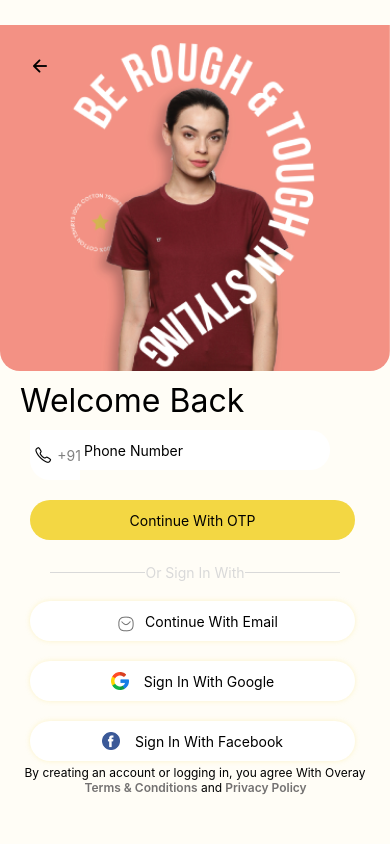
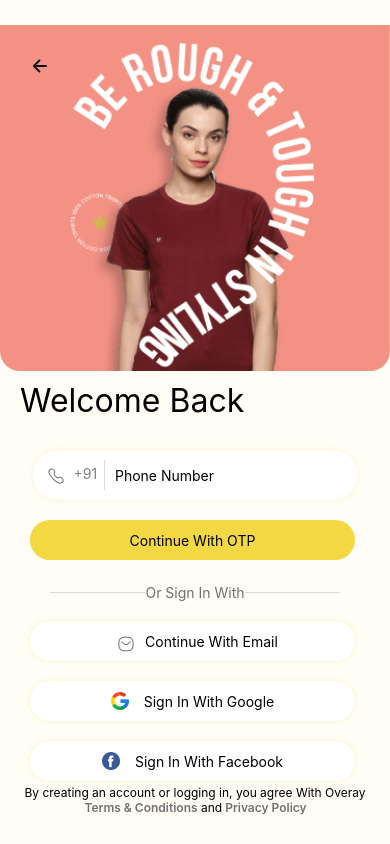
Before and after one commit to Reactnative-App/Ecommerce-App, a React Native app: screen /Login in a window 390 px wide. Built offline with nearby package versions, Linux system fonts and the light colour scheme.

Commit message:
Added some missing UI  in LoginScreen and give shadow in all screens.

```diff
--- a/Screens/LoginScreen/CreateAccount.js
+++ b/Screens/LoginScreen/CreateAccount.js
@@ -58,7 +58,7 @@ const LoginScreen = ({ navigation }) => {
       </View>
 
       <View style={{ flexDirection: "row", width: "90%", justifyContent: "space-around", marginTop: 10 }}>
-        <TouchableOpacity style={[styles.btn, { backgroundColor: "#fff" }]} onPress={() => navigation.navigate('CreateAccount')}>
+        <TouchableOpacity style={[styles.btn, { backgroundColor: "#fff", elevation:10, shadowColor: '#F3D743',shadowOpacity: 0.25, shadowRadius: 5 }]} onPress={() => navigation.navigate('CreateAccount')}>
           <Text style={{ color: "#000", textAlign: "center", fontSize: 14 }}>Sign In</Text>
         </TouchableOpacity>
         <TouchableOpacity style={styles.btn} onPress={() => navigation.navigate("CreateProfile")}>
@@ -91,7 +91,10 @@ const styles = StyleSheet.create({
     backgroundColor: "#fff",
     borderTopRightRadius: 20,
     borderBottomRightRadius: 20,
-    elevation: 1
+    elevation: 10,
+    shadowColor: '#F3D743',
+    shadowOpacity: 0.25,
+    shadowRadius: 5,
   },
   btn: {
     height: 40,
@@ -101,7 +104,7 @@ const styles = StyleSheet.create({
     marginTop: 20,
     borderRadius: 20,
     justifyContent: "center",
-    alignItems: "center"
+    alignItems: "center",
   },
   socialBtn: {
     padding: 15,
--- a/Screens/LoginScreen/LoginScreen.js
+++ b/Screens/LoginScreen/LoginScreen.js
@@ -17,13 +17,15 @@ const LoginScreen = ({ navigation }) => {
       </ImageBackground>
       <Text style={{ fontSize: 32, marginTop: 10, fontWeight: "400", marginLeft: 20 }}>Welcome Back</Text>
 
-      <View style={{ flexDirection: "row", marginTop: 10, }}>
-        <View style={{ backgroundColor: "#fff", height: 50, width: 50, marginLeft: 30, borderBottomLeftRadius: 20, justifyContent: "center", alignItems: "center", flexDirection: "row" }}>
-          <Icons name="call-outline" size={18} style={{ marginLeft: 5 }} />
-          <Text style={{ color: "gray", marginLeft: 5 }}>+91</Text>
-        </View>
-        <TextInput placeholder=' Phone Number' style={styles.input} keyboardType='number-pad' />
+      <View style={styles.input}>
+        <Image source={require('../../assets/Icons/phone.png')} style={{ marginTop: 18, marginRight: 10, marginLeft: 15 }} />
+        {/* <Icons name="call-outline" size={25} color="gray" style={{marginRight:10, marginLeft:10,marginTop:10}}/> */}
+        <Text style={{ marginTop: 15, marginRight: 10, color: "gray" }}>+91   </Text>
+        <View style={styles.verticleLine}></View>
+        <TextInput placeholder="Phone Number" style={{marginLeft:10}} />
+
       </View>
+
 
 
       <TouchableOpacity style={styles.btn}>
@@ -33,7 +35,7 @@ const LoginScreen = ({ navigation }) => {
       <View style={{ flexDirection: 'row', alignItems: 'center', marginTop: 24 }}>
         <View style={styles.left} />
         <View>
-          <Text style={{ width: 100, textAlign: 'center', color: '#D9D9D9', }}>Or Sign In With</Text>
+          <Text style={{ width: 100, textAlign: 'center', color: '#717171', }}>Or Sign In With</Text>
         </View>
         <View style={styles.right} />
       </View>
@@ -72,15 +74,25 @@ export default LoginScreen
 
 const styles = StyleSheet.create({
   input: {
-    height: 40,
-    width: 250,
+    marginTop: 30,
+    alignSelf: "center",
+    flexDirection: "row",
     backgroundColor: "#fff",
-    borderTopRightRadius: 20,
-    borderBottomRightRadius: 20,
-    elevation: 1,
-    textAlign: "left",
-
-  },
+    height: 50,
+    width: 325,
+    borderRadius: 40,
+    elevation: 10,
+    shadowColor: '#F3D743',
+    shadowOpacity: 0.25,
+    shadowRadius: 5,
+   },
+   verticleLine:{
+    height: '60%',
+    width: 1,
+    backgroundColor: '#D9D9D9',
+    marginTop:10,
+    marginLeft:-15
+   },
   btn: {
     height: 40,
     backgroundColor: "#F3D743",
```
